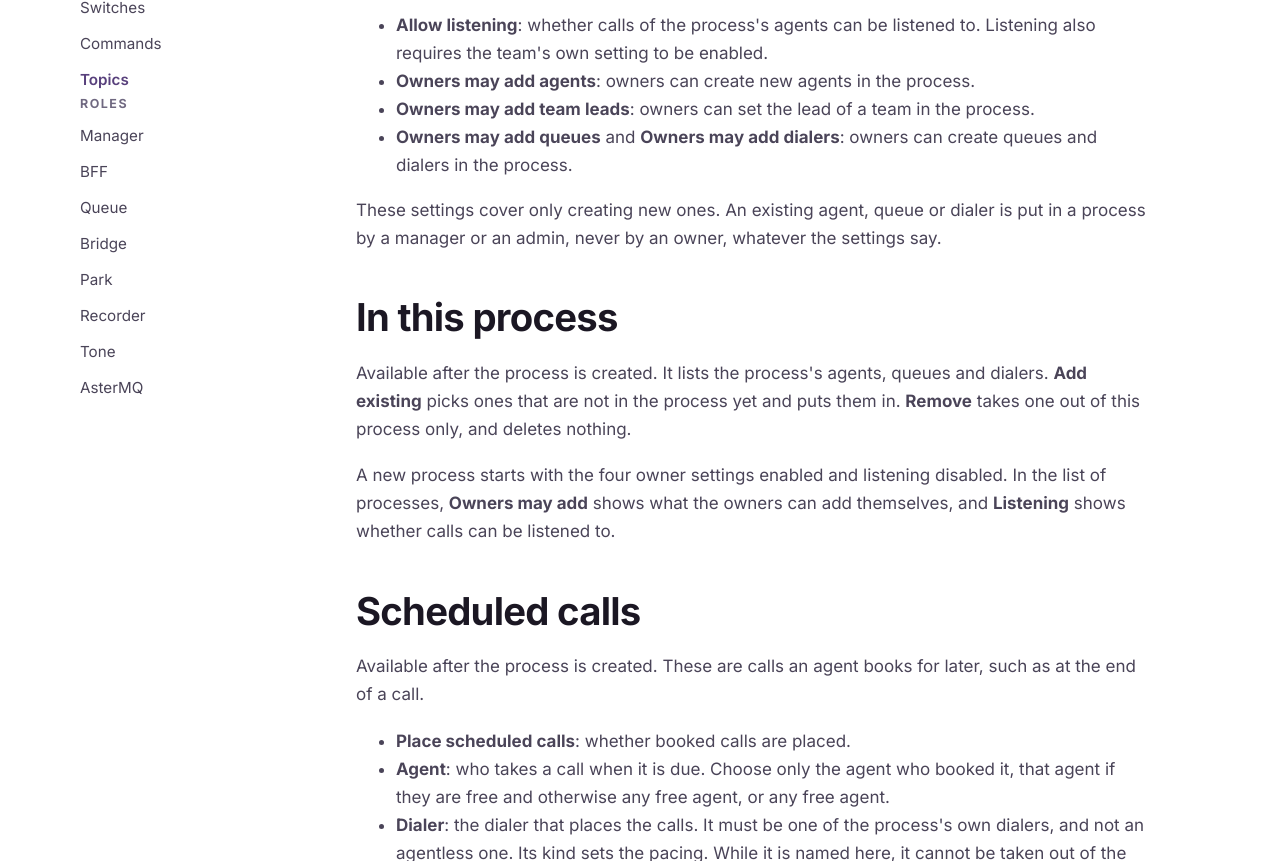
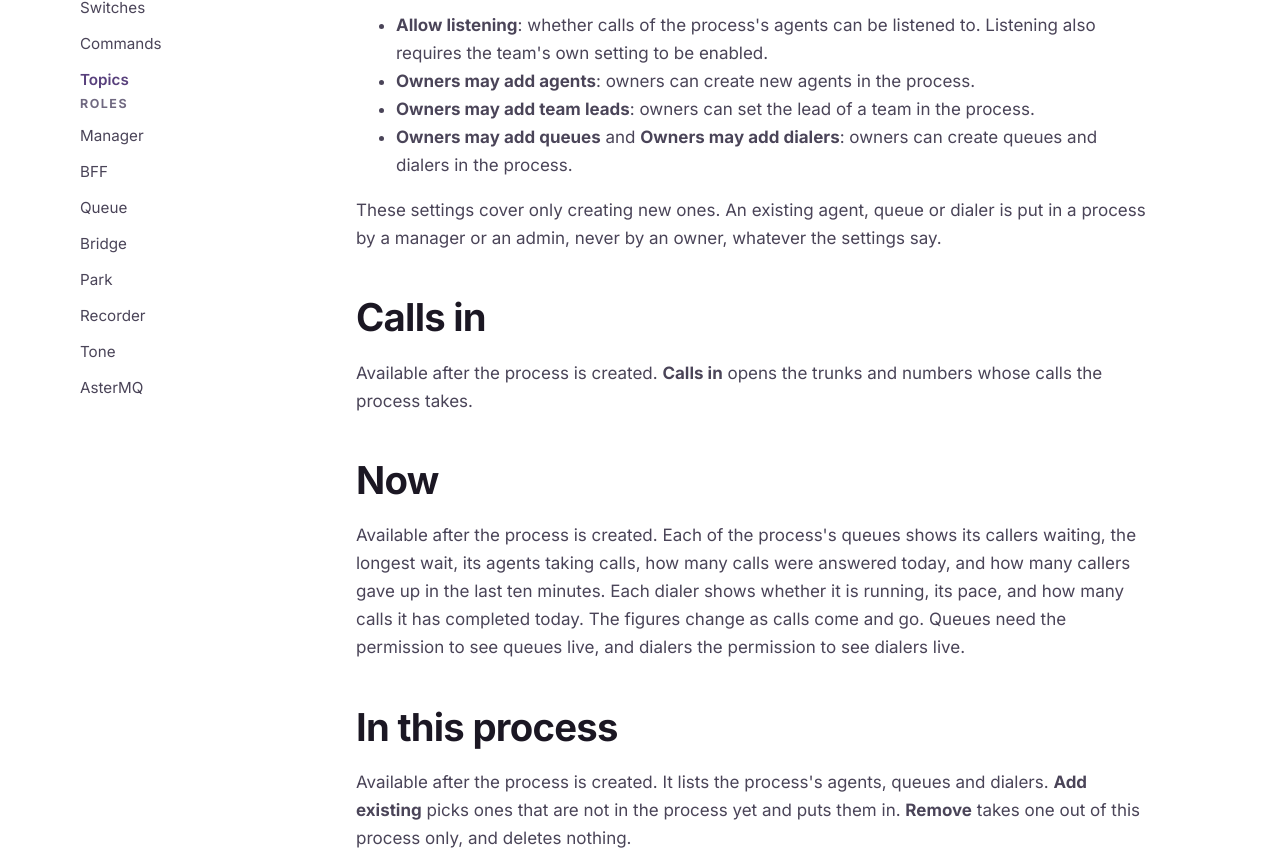
Before and after one commit to Inukollu/xema-site, a plain HTML site: page docs/topic-process.html in a window 1280 px wide. Shown: the part 398-1259 px from the top of the page. Drawn offline with Linux system fonts and the light colour scheme.

Commit message:
Publish website from 6570f640138b2720cbf23e921e838325fd08689c Inukollu/Xema@6570f640138b2720cbf23e921e838325fd08689c

```diff
--- a/docs/topic-process.html
+++ b/docs/topic-process.html
@@ -75,6 +75,13 @@ and optionally a description.</p>
 </ul>
 <p>These settings cover only creating new ones. An existing agent, queue or dialer is put in a process by a manager
 or an admin, never by an owner, whatever the settings say.</p>
+<h2 id="calls-in">Calls in</h2>
+<p>Available after the process is created. <strong>Calls in</strong> opens the trunks and numbers whose calls the process takes.</p>
+<h2 id="now">Now</h2>
+<p>Available after the process is created. Each of the process's queues shows its callers waiting, the longest wait, its
+agents taking calls, how many calls were answered today, and how many callers gave up in the last ten minutes. Each
+dialer shows whether it is running, its pace, and how many calls it has completed today. The figures change as calls
+come and go. Queues need the permission to see queues live, and dialers the permission to see dialers live.</p>
 <h2 id="in-this-process">In this process</h2>
 <p>Available after the process is created. It lists the process's agents, queues and dialers. <strong>Add existing</strong> picks
 ones that are not in the process yet and puts them in. <strong>Remove</strong> takes one out of this process only, and deletes
```
